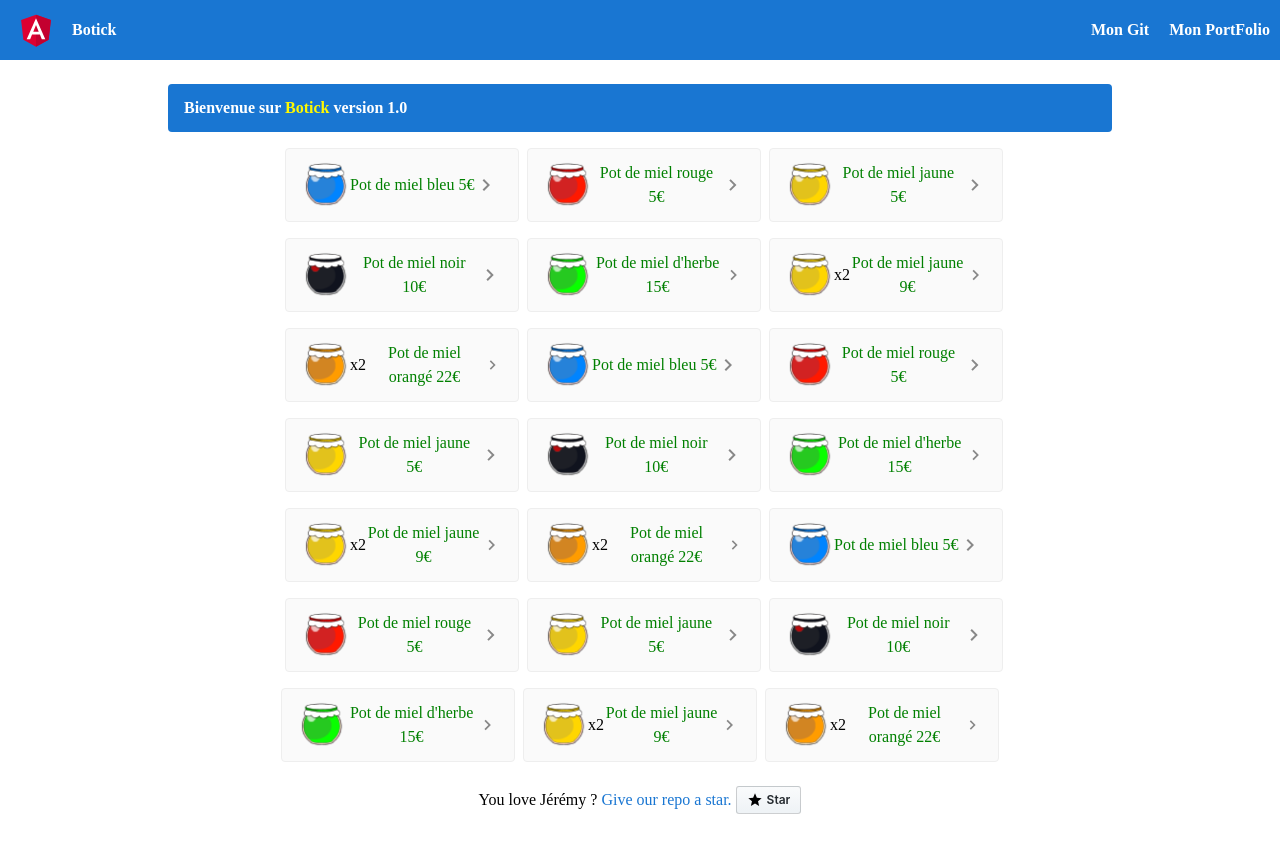
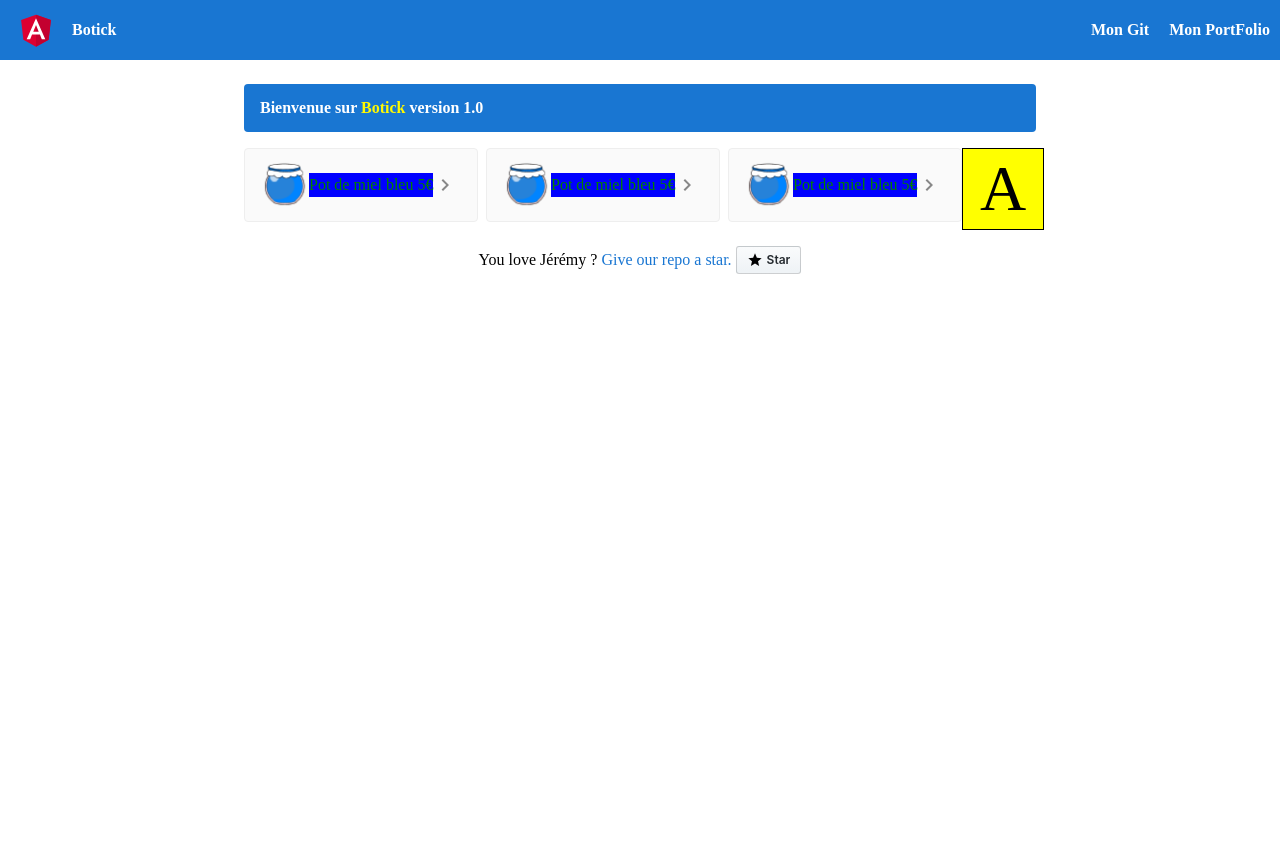
Before and after one commit to jguyet/formation-angular, an Angular app: page / in a window 1280 px wide. After the commit the page ends 800 px from the top, so only its background shows below. Built offline with nearby package versions, Linux system fonts and the light colour scheme.

Commit message:
scroll container/page and directive attr and directive structural

```diff
--- a/src/app/app.module.ts
+++ b/src/app/app.module.ts
@@ -7,13 +7,17 @@ import { AppComponent } from './app.component';
 import { FooterComponent } from './footer/footer.component';
 import { ToolbarComponent } from './toolbar/toolbar.component';
 import { HomeComponent } from './home/home.component';
+import { ScrollContainerComponent } from './scroll-container/scroll-container.component';
+import { ScrollPageComponent } from './scroll-page/scroll-page.component';
 
 @NgModule({
   declarations: [
     AppComponent,
     FooterComponent,
     ToolbarComponent,
-    HomeComponent
+    HomeComponent,
+    ScrollContainerComponent,
+    ScrollPageComponent
   ],
   imports: [
     BrowserModule,
--- a/src/app/home/home.component.html
+++ b/src/app/home/home.component.html
@@ -1,123 +1,14 @@
 <div class="card highlight-card card-small">
     <span>Bienvenue sur <b class="card-title">{{ title }}</b> version {{ version }} </span>
 </div>
-<div class="card-container">
-    <a class="card"  href="#">
-        <img class="card-icon" src="../assets/img/miel_blue.png" width="48" height="48"/>
-        <span class="card-text">Pot de miel bleu 5&euro;</span>
-        <svg class="material-icons" xmlns="http://www.w3.org/2000/svg" width="24" height="24" viewBox="0 0 24 24"><path d="M10 6L8.59 7.41 13.17 12l-4.58 4.59L10 18l6-6z"/></svg>
-    </a>
-    <a class="card"  href="#">
-        <img class="card-icon" src="../assets/img/miel_red.png" width="48" height="48"/>
-        <span class="card-text">Pot de miel rouge 5&euro;</span>
-        <svg class="material-icons" xmlns="http://www.w3.org/2000/svg" width="24" height="24" viewBox="0 0 24 24"><path d="M10 6L8.59 7.41 13.17 12l-4.58 4.59L10 18l6-6z"/></svg>
-    </a>
-    <a class="card"  href="#">
-        <img class="card-icon" src="../assets/img/miel_yellow.png" width="48" height="48"/>
-        <span class="card-text">Pot de miel jaune 5&euro;</span>
-        <svg class="material-icons" xmlns="http://www.w3.org/2000/svg" width="24" height="24" viewBox="0 0 24 24"><path d="M10 6L8.59 7.41 13.17 12l-4.58 4.59L10 18l6-6z"/></svg>
-    </a>
+<div *ngIf="toto" class="card-container">
+        <a *ngFor="let x of totoList" class="card"  href="#">
+            <img class="card-icon" src="../assets/img/miel_blue.png" width="48" height="48"/>
+            <span class="card-text" [ngStyle]="{ 'background-color': 'blue' }" [ngClass]="{ 'hovertest': true }">Pot de miel bleu 5&euro;</span>
+            <svg class="material-icons" xmlns="http://www.w3.org/2000/svg" width="24" height="24" viewBox="0 0 24 24"><path d="M10 6L8.59 7.41 13.17 12l-4.58 4.59L10 18l6-6z"/></svg>
+        </a>
 
-    <a class="card"  href="#">
-        <img class="card-icon" src="../assets/img/miel_dark.png" width="48" height="48"/>
-        <span class="card-text">Pot de miel noir 10&euro;</span>
-        <svg class="material-icons" xmlns="http://www.w3.org/2000/svg" width="24" height="24" viewBox="0 0 24 24"><path d="M10 6L8.59 7.41 13.17 12l-4.58 4.59L10 18l6-6z"/></svg>
-    </a>
-    <a class="card"  href="#">
-        <img class="card-icon" src="../assets/img/miel_green.png" width="48" height="48"/>
-        <span class="card-text">Pot de miel d'herbe 15&euro;</span>
-        <svg class="material-icons" xmlns="http://www.w3.org/2000/svg" width="24" height="24" viewBox="0 0 24 24"><path d="M10 6L8.59 7.41 13.17 12l-4.58 4.59L10 18l6-6z"/></svg>
-    </a>
-    <a class="card"  href="#">
-        <img class="card-icon" src="../assets/img/miel_yellow.png" width="48" height="48"/>
-        <span style="color:black;">x2</span>
-        <span class="card-text">Pot de miel jaune 9&euro;</span>
-        <svg class="material-icons" xmlns="http://www.w3.org/2000/svg" width="24" height="24" viewBox="0 0 24 24"><path d="M10 6L8.59 7.41 13.17 12l-4.58 4.59L10 18l6-6z"/></svg>
-    </a>
-
-    <a class="card"  href="#">
-        <img class="card-icon" src="../assets/img/miel_orange.png" width="48" height="48"/>
-        <span style="color:black;">x2</span>
-        <span class="card-text">Pot de miel orangé 22&euro;</span>
-        <svg class="material-icons" xmlns="http://www.w3.org/2000/svg" width="24" height="24" viewBox="0 0 24 24"><path d="M10 6L8.59 7.41 13.17 12l-4.58 4.59L10 18l6-6z"/></svg>
-    </a>
-
-    <a class="card"  href="#">
-        <img class="card-icon" src="../assets/img/miel_blue.png" width="48" height="48"/>
-        <span class="card-text">Pot de miel bleu 5&euro;</span>
-        <svg class="material-icons" xmlns="http://www.w3.org/2000/svg" width="24" height="24" viewBox="0 0 24 24"><path d="M10 6L8.59 7.41 13.17 12l-4.58 4.59L10 18l6-6z"/></svg>
-    </a>
-    <a class="card"  href="#">
-        <img class="card-icon" src="../assets/img/miel_red.png" width="48" height="48"/>
-        <span class="card-text">Pot de miel rouge 5&euro;</span>
-        <svg class="material-icons" xmlns="http://www.w3.org/2000/svg" width="24" height="24" viewBox="0 0 24 24"><path d="M10 6L8.59 7.41 13.17 12l-4.58 4.59L10 18l6-6z"/></svg>
-    </a>
-    <a class="card"  href="#">
-        <img class="card-icon" src="../assets/img/miel_yellow.png" width="48" height="48"/>
-        <span class="card-text">Pot de miel jaune 5&euro;</span>
-        <svg class="material-icons" xmlns="http://www.w3.org/2000/svg" width="24" height="24" viewBox="0 0 24 24"><path d="M10 6L8.59 7.41 13.17 12l-4.58 4.59L10 18l6-6z"/></svg>
-    </a>
-
-    <a class="card"  href="#">
-        <img class="card-icon" src="../assets/img/miel_dark.png" width="48" height="48"/>
-        <span class="card-text">Pot de miel noir 10&euro;</span>
-        <svg class="material-icons" xmlns="http://www.w3.org/2000/svg" width="24" height="24" viewBox="0 0 24 24"><path d="M10 6L8.59 7.41 13.17 12l-4.58 4.59L10 18l6-6z"/></svg>
-    </a>
-    <a class="card"  href="#">
-        <img class="card-icon" src="../assets/img/miel_green.png" width="48" height="48"/>
-        <span class="card-text">Pot de miel d'herbe 15&euro;</span>
-        <svg class="material-icons" xmlns="http://www.w3.org/2000/svg" width="24" height="24" viewBox="0 0 24 24"><path d="M10 6L8.59 7.41 13.17 12l-4.58 4.59L10 18l6-6z"/></svg>
-    </a>
-    <a class="card"  href="#">
-        <img class="card-icon" src="../assets/img/miel_yellow.png" width="48" height="48"/>
-        <span style="color:black;">x2</span>
-        <span class="card-text">Pot de miel jaune 9&euro;</span>
-        <svg class="material-icons" xmlns="http://www.w3.org/2000/svg" width="24" height="24" viewBox="0 0 24 24"><path d="M10 6L8.59 7.41 13.17 12l-4.58 4.59L10 18l6-6z"/></svg>
-    </a>
-
-    <a class="card"  href="#">
-        <img class="card-icon" src="../assets/img/miel_orange.png" width="48" height="48"/>
-        <span style="color:black;">x2</span>
-        <span class="card-text">Pot de miel orangé 22&euro;</span>
-        <svg class="material-icons" xmlns="http://www.w3.org/2000/svg" width="24" height="24" viewBox="0 0 24 24"><path d="M10 6L8.59 7.41 13.17 12l-4.58 4.59L10 18l6-6z"/></svg>
-    </a>
-    <a class="card"  href="#">
-        <img class="card-icon" src="../assets/img/miel_blue.png" width="48" height="48"/>
-        <span class="card-text">Pot de miel bleu 5&euro;</span>
-        <svg class="material-icons" xmlns="http://www.w3.org/2000/svg" width="24" height="24" viewBox="0 0 24 24"><path d="M10 6L8.59 7.41 13.17 12l-4.58 4.59L10 18l6-6z"/></svg>
-    </a>
-    <a class="card"  href="#">
-        <img class="card-icon" src="../assets/img/miel_red.png" width="48" height="48"/>
-        <span class="card-text">Pot de miel rouge 5&euro;</span>
-        <svg class="material-icons" xmlns="http://www.w3.org/2000/svg" width="24" height="24" viewBox="0 0 24 24"><path d="M10 6L8.59 7.41 13.17 12l-4.58 4.59L10 18l6-6z"/></svg>
-    </a>
-    <a class="card"  href="#">
-        <img class="card-icon" src="../assets/img/miel_yellow.png" width="48" height="48"/>
-        <span class="card-text">Pot de miel jaune 5&euro;</span>
-        <svg class="material-icons" xmlns="http://www.w3.org/2000/svg" width="24" height="24" viewBox="0 0 24 24"><path d="M10 6L8.59 7.41 13.17 12l-4.58 4.59L10 18l6-6z"/></svg>
-    </a>
-
-    <a class="card"  href="#">
-        <img class="card-icon" src="../assets/img/miel_dark.png" width="48" height="48"/>
-        <span class="card-text">Pot de miel noir 10&euro;</span>
-        <svg class="material-icons" xmlns="http://www.w3.org/2000/svg" width="24" height="24" viewBox="0 0 24 24"><path d="M10 6L8.59 7.41 13.17 12l-4.58 4.59L10 18l6-6z"/></svg>
-    </a>
-    <a class="card"  href="#">
-        <img class="card-icon" src="../assets/img/miel_green.png" width="48" height="48"/>
-        <span class="card-text">Pot de miel d'herbe 15&euro;</span>
-        <svg class="material-icons" xmlns="http://www.w3.org/2000/svg" width="24" height="24" viewBox="0 0 24 24"><path d="M10 6L8.59 7.41 13.17 12l-4.58 4.59L10 18l6-6z"/></svg>
-    </a>
-    <a class="card"  href="#">
-        <img class="card-icon" src="../assets/img/miel_yellow.png" width="48" height="48"/>
-        <span style="color:black;">x2</span>
-        <span class="card-text">Pot de miel jaune 9&euro;</span>
-        <svg class="material-icons" xmlns="http://www.w3.org/2000/svg" width="24" height="24" viewBox="0 0 24 24"><path d="M10 6L8.59 7.41 13.17 12l-4.58 4.59L10 18l6-6z"/></svg>
-    </a>
-
-    <a class="card"  href="#">
-        <img class="card-icon" src="../assets/img/miel_orange.png" width="48" height="48"/>
-        <span style="color:black;">x2</span>
-        <span class="card-text">Pot de miel orangé 22&euro;</span>
-        <svg class="material-icons" xmlns="http://www.w3.org/2000/svg" width="24" height="24" viewBox="0 0 24 24"><path d="M10 6L8.59 7.41 13.17 12l-4.58 4.59L10 18l6-6z"/></svg>
-    </a>
+        <scroll-container class="scroll-container" style="scroll-behavior: auto;">
+            <scroll-page  *ngFor="let a of alphas" class="scroll-element">{{ a }}</scroll-page>
+        </scroll-container>
 </div>
--- a/src/app/home/home.component.scss
+++ b/src/app/home/home.component.scss
@@ -88,3 +88,27 @@
         margin-left: 72px;
     }
 }
+
+.hovertest:hover {
+    color: red;
+}
+
+.scroll-container {
+    display: block;
+    height: 80px;
+    overflow-y: scroll;
+    width: 80px;
+    border-width: 1px;
+    border-style: solid;
+    border-color: rgb(0, 0, 0);
+    border-image: initial;
+    background-color: yellow;
+}
+
+.scroll-element {
+    align-items: center;
+    display: flex;
+    font-size: 4em;
+    height: 100%;
+    justify-content: center;
+}
--- a/src/app/home/home.component.ts
+++ b/src/app/home/home.component.ts
@@ -10,6 +10,18 @@ export class HomeComponent {
     public title = 'Botick';
     public version = '1.0';
 
-    constructor() { }
+    public toto = true;
+
+    public totoList = [0, 1, 2];
+
+    public alphas = [];
+
+    constructor() {
+        this.alphas = this.getAlphabeticsFrancixPanoramixJeremix();
+    }
+
+    public getAlphabeticsFrancixPanoramixJeremix() {
+        let array = []; for (let i = 'A'.charCodeAt(0); i <= 'Z'.charCodeAt(0); i += 1) { array.push(String.fromCharCode(i)); }; return array;
+    }
 
 }
--- /dev/null
+++ b/src/app/scroll-container/scroll-container.component.html
@@ -0,0 +1 @@
+<ng-content></ng-content>
--- /dev/null
+++ b/src/app/scroll-container/scroll-container.component.ts
@@ -0,0 +1,15 @@
+import { Component, OnInit } from '@angular/core';
+
+@Component({
+  selector: 'scroll-container',
+  templateUrl: './scroll-container.component.html',
+  styleUrls: ['./scroll-container.component.scss']
+})
+export class ScrollContainerComponent implements OnInit {
+
+  constructor() { }
+
+  ngOnInit() {
+  }
+
+}
--- /dev/null
+++ b/src/app/scroll-page/scroll-page.component.html
@@ -0,0 +1 @@
+<ng-content></ng-content>
--- /dev/null
+++ b/src/app/scroll-page/scroll-page.component.ts
@@ -0,0 +1,15 @@
+import { Component, OnInit } from '@angular/core';
+
+@Component({
+  selector: 'scroll-page',
+  templateUrl: './scroll-page.component.html',
+  styleUrls: ['./scroll-page.component.scss']
+})
+export class ScrollPageComponent implements OnInit {
+
+  constructor() { }
+
+  ngOnInit() {
+  }
+
+}
```
Also changed, not shown: src/app/scroll-container/scroll-container.component.scss (added), src/app/scroll-page/scroll-page.component.scss (added), 2 other files (tests, documents, lock files or other folders).
